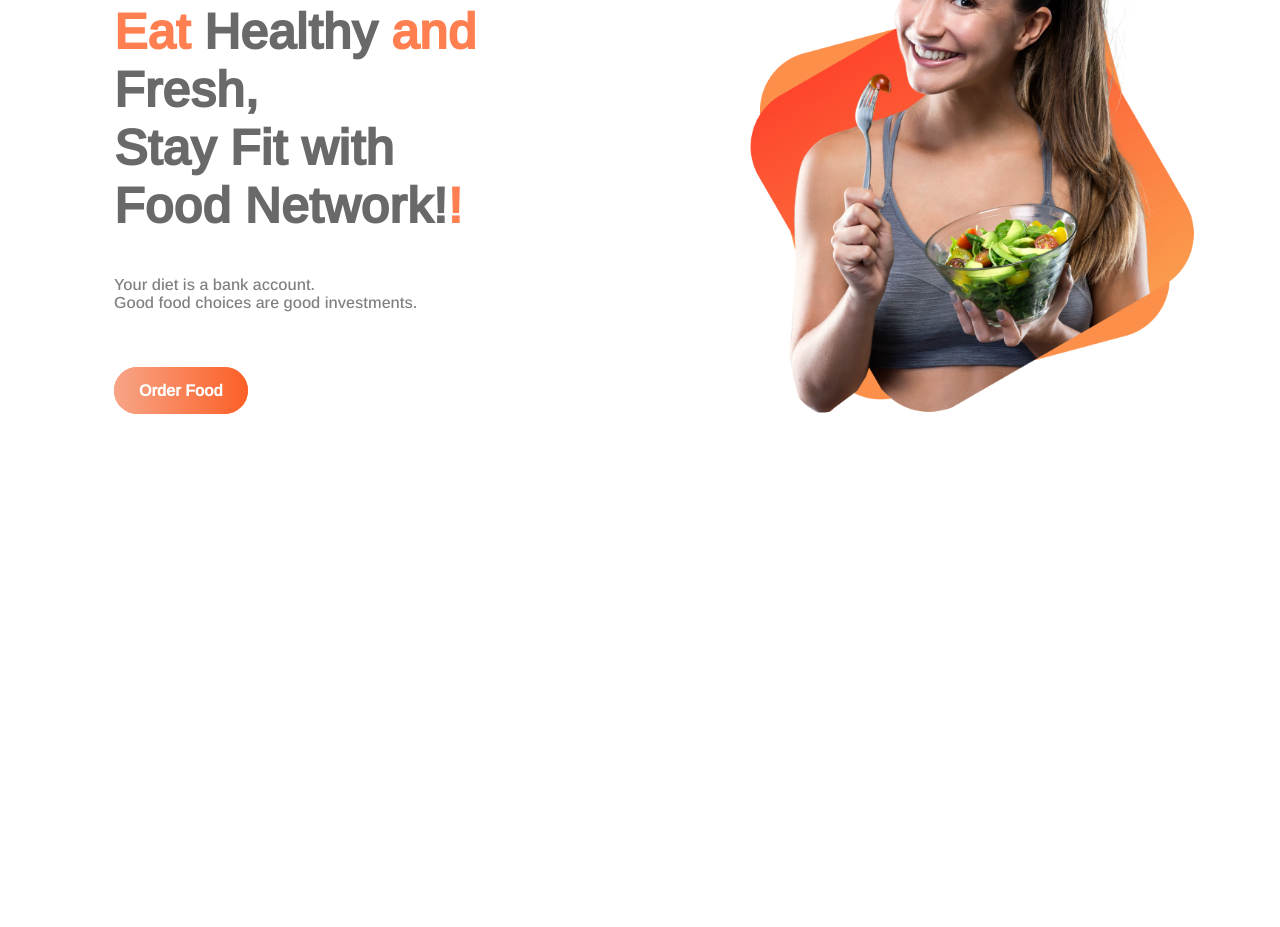
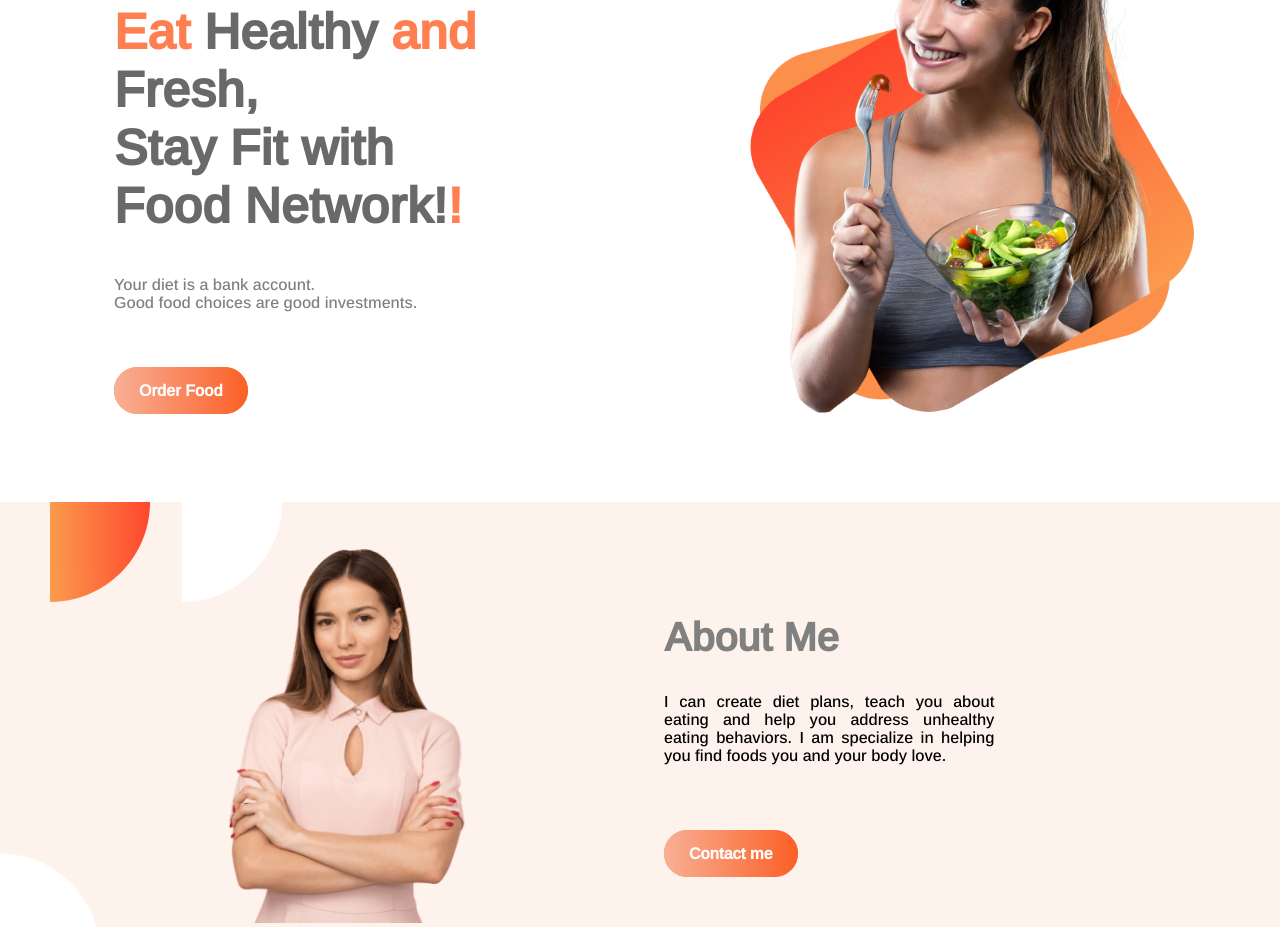
Before and after one commit to Polin-Rahman/Food-Network, a plain HTML site: page index.html in a window 1280 px wide. Shown: the part 183-1110 px from the top of the page. Before the commit the page ends 800 px from the top, so only its background shows below. Drawn offline with nearby package versions, Linux system fonts and the light colour scheme.

Commit message:
second part

```diff
--- a/index.html
+++ b/index.html
@@ -28,6 +28,17 @@
             <img src="images/top-img.png" alt="">
         </div>
     </section>
+    <Section class="second-part flexible-container">
+        <div class="second-half-width">
+            <img src="images/second-img.png" alt="">
+        </div>
+        <div class="second-half-width second-text">
+            <h2>About Me</h2>
+            <p>I can create diet plans, teach you about eating and help you address unhealthy eating behaviors. I am
+                specialize in helping you find foods you and your body love.</p>
+            <a class="button" target="_blank" href="https://github.com/Polin-Rahman">Contact me</a>
+        </div>
+    </Section>
 </body>
 
 </html>
--- a/style.css
+++ b/style.css
@@ -10,16 +10,19 @@
     color:dimgrey;
 
 }
+h2{
+    font-size:40px;
+    color:grey;
+}
 #gray-color{
     color:gray;
     margin-bottom: 70px;
 }
 .flexible-container{
     display:flex;
-    margin-bottom: 100px;
 }
 .half-width{
-    width:100%;
+    width:50%;
     padding:5%;
 }
 .half-width img{
@@ -32,9 +35,34 @@
 .button{
     text-decoration: none;
     background-color:coral;
-    background-image: linear-gradient(to left, rgb(252, 95, 38),rgb(247, 165, 135));
+    background-image: linear-gradient(to left, rgb(252, 95, 38),rgb(248, 176, 149));
     padding:15px 25px;
     border-radius:25px;
     color:white;
     font-weight:700;
 }
+.second-part{
+    background-image: url(images/second-bg.png);
+    background-repeat: no-repeat;
+}
+.second-half-width{
+    width:50%;
+    padding-left:5%;
+    padding-right:5%;
+}
+.second-half-width img{
+    width:50%;
+    padding-top:10%;
+    padding-left:35%;
+}
+.second-text{
+    margin-top:80px ;
+    margin-right: 80px;
+}
+.second-text p{
+    margin-bottom: 80px;
+    padding-right: 30%;
+}
+p{
+    text-align:justify;
+}
```
Also changed, not shown: images/second-bg.png (added), images/second-img.png (added).
